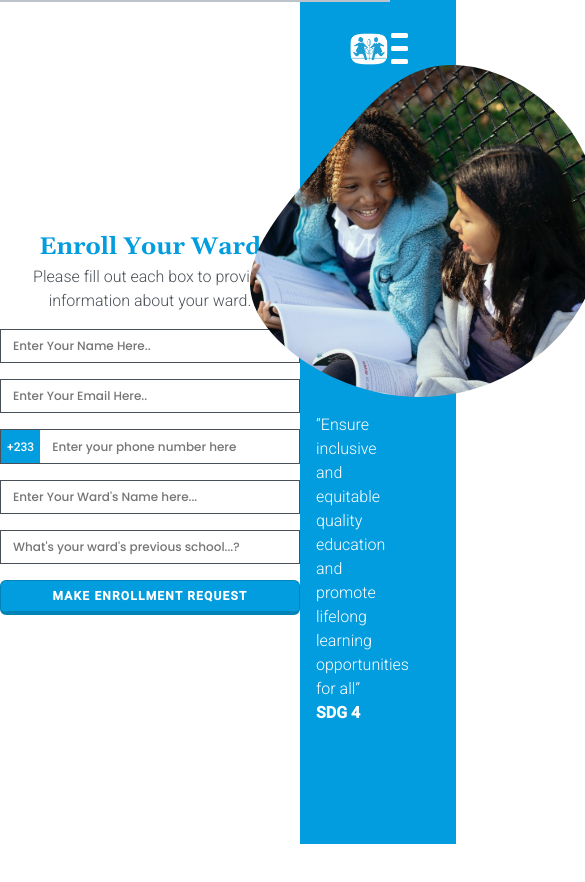
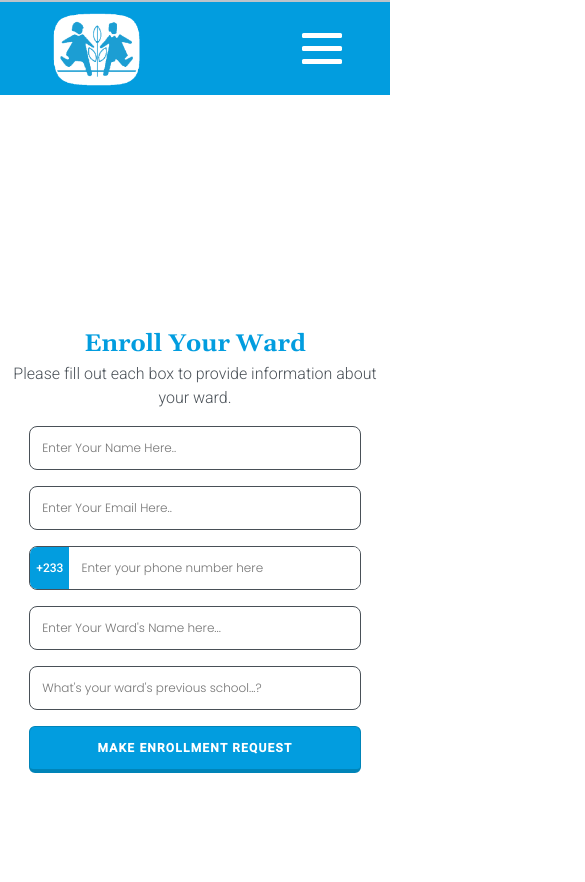
Before and after one commit to Beany-Bready-Org/sos-tamale-website, a React (Vite) app: page /sos-tamale-website/enroll in a window 390 px wide. Shown: the top 882 px of the page, 585 px wide, since content can reach past the window. Before the commit the page ends 844 px from the top, so only its background shows below. Built offline with nearby package versions, Linux system fonts and the light colour scheme; a web font is replaced by a local one.

Commit message:
enroll updated

```diff
--- a/src/stylesheets/Enroll.scss
+++ b/src/stylesheets/Enroll.scss
@@ -2,9 +2,16 @@
 
 .enroll-container {
     display: flex;
-    // grid-template-columns: 3fr 1fr 2fr 3.5fr;
-    container-name: enrollContainer;
-    container-type: inline-size;
+    align-items: center;
+    gap: 2em;
+
+    input {
+        font-weight: weights(light);
+    }
+
+    >  * {
+        height: 100vh;
+    }
 	.enroll-form {
         flex: 1;
 		@include flex(column, center, center, 1em);
@@ -31,6 +38,13 @@
 			resize: none;
 			outline: none;
             font-family: family(poppins);
+            border-radius: .5rem;
+            overflow: clip;
+            transition: all 300ms ease;
+
+            &:is(:hover, :focus, :active) {
+                border-color: $accent-color;
+            }
 
 
 		}
@@ -97,9 +111,9 @@
                 width: 50%;
             }
 
-            // &--sdg {
-            //     border: 3px solid green;
-            // }
+            &--sdg {
+                letter-spacing: .2em;
+            }
         }
 
         &__image {
@@ -110,4 +124,46 @@
             }
         }
     }
+
+    @media screen and (max-width: 855px) {
+        // display: none;
+        flex-direction: column-reverse;
+        align-items: unset;
+        justify-content: flex-end;
+        // gap: 3em;
+
+        .enroll-form  {
+            flex: unset;
+
+            &__input,
+            .telephone input {
+                padding-block: 1em;
+            }
+        }
+
+
+
+
+        .side-nav {
+            height: revert;
+            align-self: flex-start;
+            width: 100dvw;
+
+            .secondary-navbar {
+                padding-bottom: .5em;
+                height: 100%;
+                margin-top: .6em;
+            }
+
+
+            &__image,
+            &__sdg {
+                display: none;
+            }
+        }
+
+        .form-cta {
+            padding-block: 1em;
+        }
+    }
 }
```
